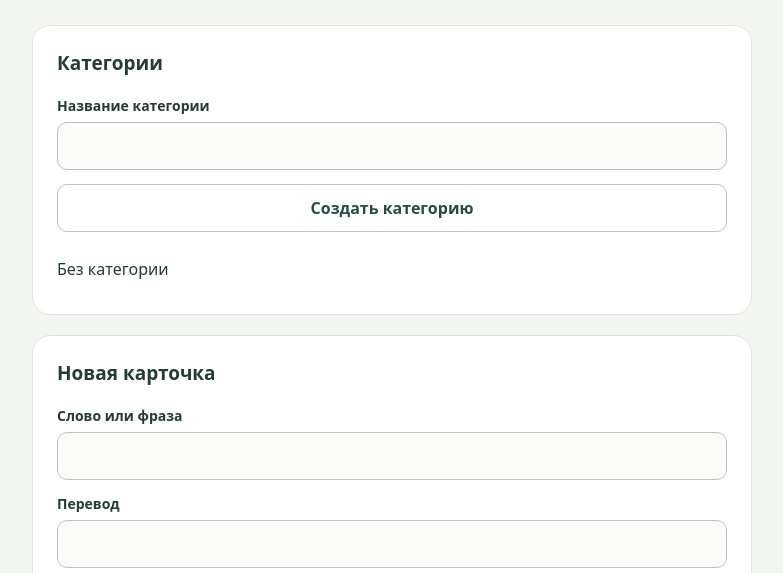
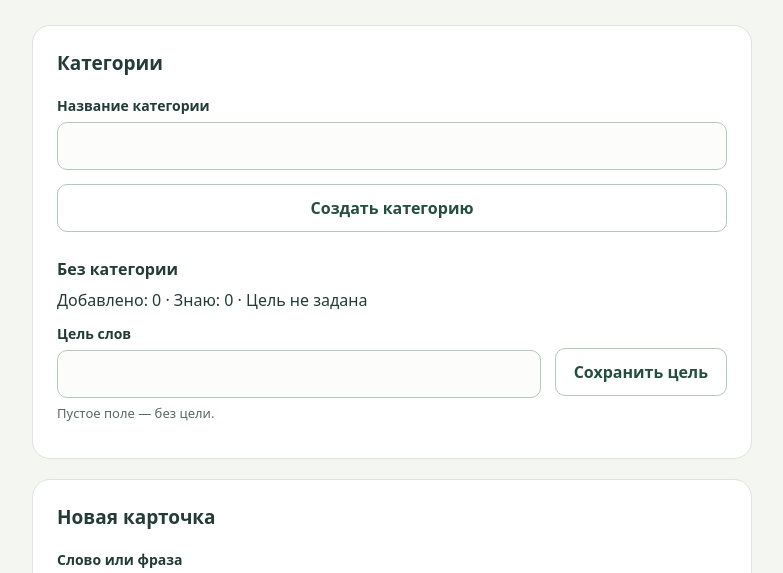
Before and after one commit to Dunechka/kartochki, a plain HTML site: page index.html in a window 1280 px wide. Shown: the part 154-727 px from the top of the page, without its empty margins (248-1031 px from the left). Drawn offline with Linux system fonts and the light colour scheme.

Commit message:
Добавить цели и показатели категорий

```diff
--- a/script.js
+++ b/script.js
@@ -13,7 +13,7 @@ const categoryForm = document.getElementById('category-form');
 const categoryName = document.getElementById('category-name');
 const newCategory = document.getElementById('new-category');
 const activeCategory = document.getElementById('active-category');
-const defaultCategory = { id: 'uncategorized', name: 'Без категории' };
+const defaultCategory = { id: 'uncategorized', name: 'Без категории', goal: null };
 let categories = [defaultCategory];
 let cards = [];
 let activeId = null;
@@ -27,11 +27,15 @@ try {
   const categoryNames = new Set([defaultCategory.name.toLocaleLowerCase('ru')]);
   if (Array.isArray(saved.categories)) {
     for (const category of saved.categories) {
+      if (category?.id === defaultCategory.id) {
+        defaultCategory.goal = Number.isSafeInteger(category.goal) && category.goal > 0 ? category.goal : null;
+        continue;
+      }
       if (!category || typeof category.id !== 'string' || !category.id || categoryIds.has(category.id) ||
           typeof category.name !== 'string' || !category.name.trim()) continue;
       const name = category.name.trim();
       if (categoryNames.has(name.toLocaleLowerCase('ru'))) continue;
-      categories.push({ id: category.id, name });
+      categories.push({ id: category.id, name, goal: Number.isSafeInteger(category.goal) && category.goal > 0 ? category.goal : null });
       categoryIds.add(category.id);
       categoryNames.add(name.toLocaleLowerCase('ru'));
     }
@@ -78,7 +82,57 @@ function render() {
   categoryList.replaceChildren();
   for (const category of categories) {
     const item = document.createElement('li');
-    item.textContent = category.name;
+    const heading = document.createElement('h3');
+    heading.textContent = category.name;
+    const categoryCards = cards.filter(card => card.categoryId === category.id);
+    const known = categoryCards.filter(card => card.known).length;
+    const stats = document.createElement('p');
+    stats.className = 'category-stats';
+    stats.setAttribute('role', 'status');
+    stats.textContent = `Добавлено: ${categoryCards.length} · Знаю: ${known} · ` +
+      (category.goal ? `Цель: ${category.goal} · До цели: ${Math.max(category.goal - known, 0)}` : 'Цель не задана');
+    const goalForm = document.createElement('form');
+    goalForm.className = 'goal-form';
+    goalForm.noValidate = true;
+    const field = document.createElement('div');
+    const label = document.createElement('label');
+    label.htmlFor = `goal-${category.id}`;
+    label.textContent = 'Цель слов';
+    const input = document.createElement('input');
+    input.id = label.htmlFor;
+    input.type = 'text';
+    input.inputMode = 'numeric';
+    input.value = category.goal ? String(category.goal) : '';
+    const hint = document.createElement('p');
+    hint.id = `goal-hint-${category.id}`;
+    hint.className = 'goal-hint';
+    hint.textContent = 'Пустое поле — без цели.';
+    const error = document.createElement('p');
+    error.id = `goal-error-${category.id}`;
+    error.className = 'error';
+    error.setAttribute('aria-live', 'polite');
+    input.setAttribute('aria-describedby', `${hint.id} ${error.id}`);
+    const button = document.createElement('button');
+    button.type = 'submit';
+    button.textContent = 'Сохранить цель';
+    goalForm.addEventListener('submit', event => {
+      event.preventDefault();
+      const value = input.value.trim();
+      const goal = value === '' ? null : Number(value);
+      if (value !== '' && (!/^\d+$/.test(value) || !Number.isSafeInteger(goal) || goal <= 0)) {
+        error.textContent = 'Введите целое число больше нуля или очистите поле.';
+        input.setAttribute('aria-invalid', 'true');
+        input.focus();
+        return;
+      }
+      category.goal = goal;
+      save();
+      render();
+      document.getElementById(`goal-${category.id}`).focus();
+    });
+    field.append(label, input, hint, error);
+    goalForm.append(field, button);
+    item.append(heading, stats, goalForm);
     categoryList.append(item);
   }
   flashcard.disabled = knownButton.disabled = unknownButton.disabled = !active;
@@ -147,7 +201,7 @@ categoryForm.addEventListener('submit', event => {
   categoryName.setAttribute('aria-invalid', String(Boolean(error)));
   document.getElementById('category-error').textContent = error;
   if (error) { categoryName.focus(); return; }
-  categories.push({ id: crypto.randomUUID(), name });
+  categories.push({ id: crypto.randomUUID(), name, goal: null });
   save();
   categoryForm.reset();
   render();
--- a/styles.css
+++ b/styles.css
@@ -43,4 +43,10 @@ select { font: inherit; min-height: 48px; min-width: 44px; width: 100%; max-widt
 #category-list { margin-top: 16px; }
 #category-list li { padding: 10px 0; overflow-wrap: anywhere; }
 .card-category { margin-top: 16px; }
+#category-list h3 { margin: 0 0 8px; font-size: 16px; }
+.category-stats { margin: 0 0 12px; overflow-wrap: anywhere; }
+.goal-hint { margin: 6px 0 0; font-size: 13px; color: #586b63; }
+.goal-form { grid-template-columns: minmax(0, 1fr) auto; align-items: start; }
+.goal-form > button { margin-top: 24px; }
+@media (max-width: 420px) { .goal-form { grid-template-columns: minmax(0, 1fr); } .goal-form > button { margin-top: 0; } }
 @media (max-width: 420px) { main { margin-top: 24px; } .panel { padding: 18px; } .section-heading { align-items: baseline; } .section-heading h2 { font-size: 17px; } }
```
Also changed, not shown: 1 other file.
